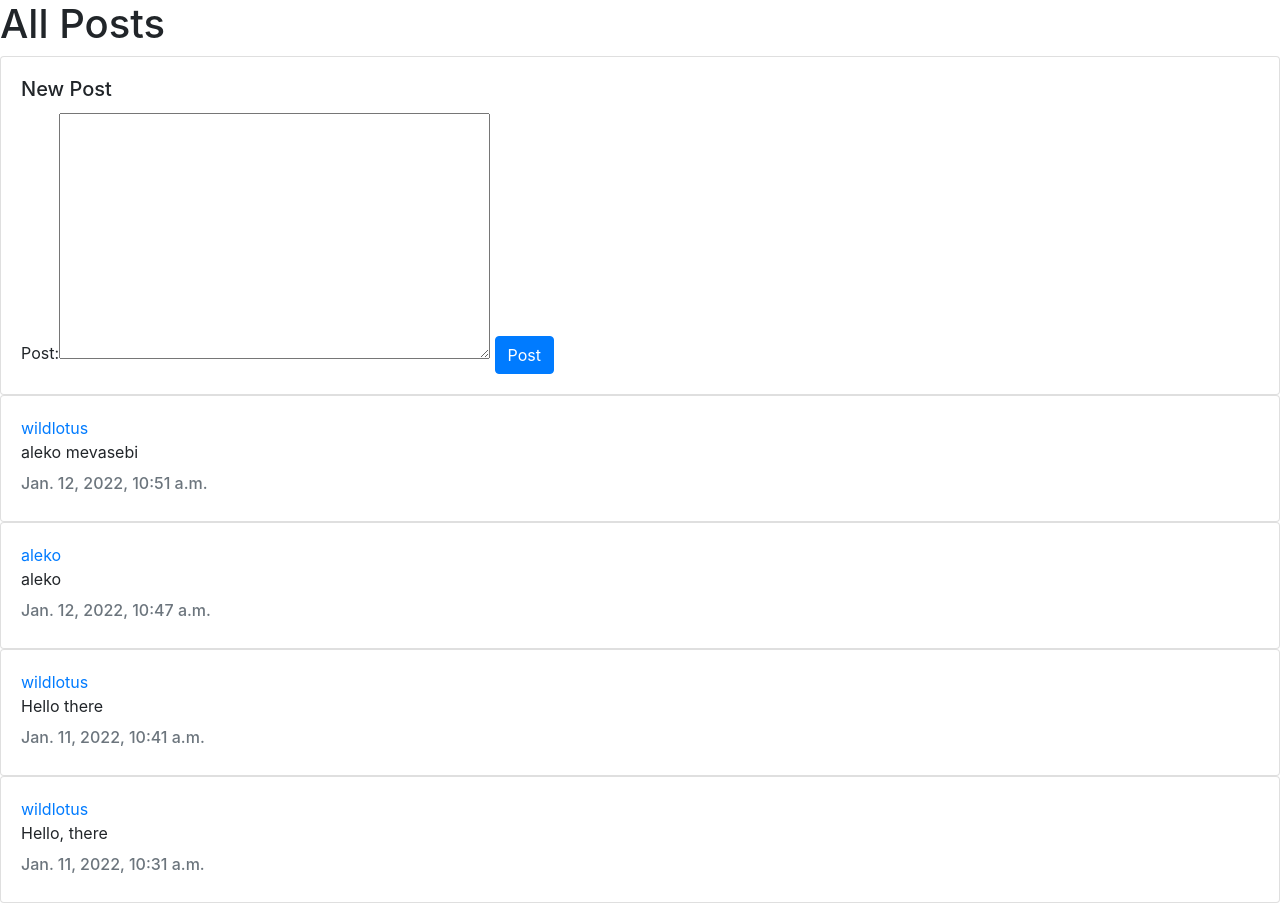
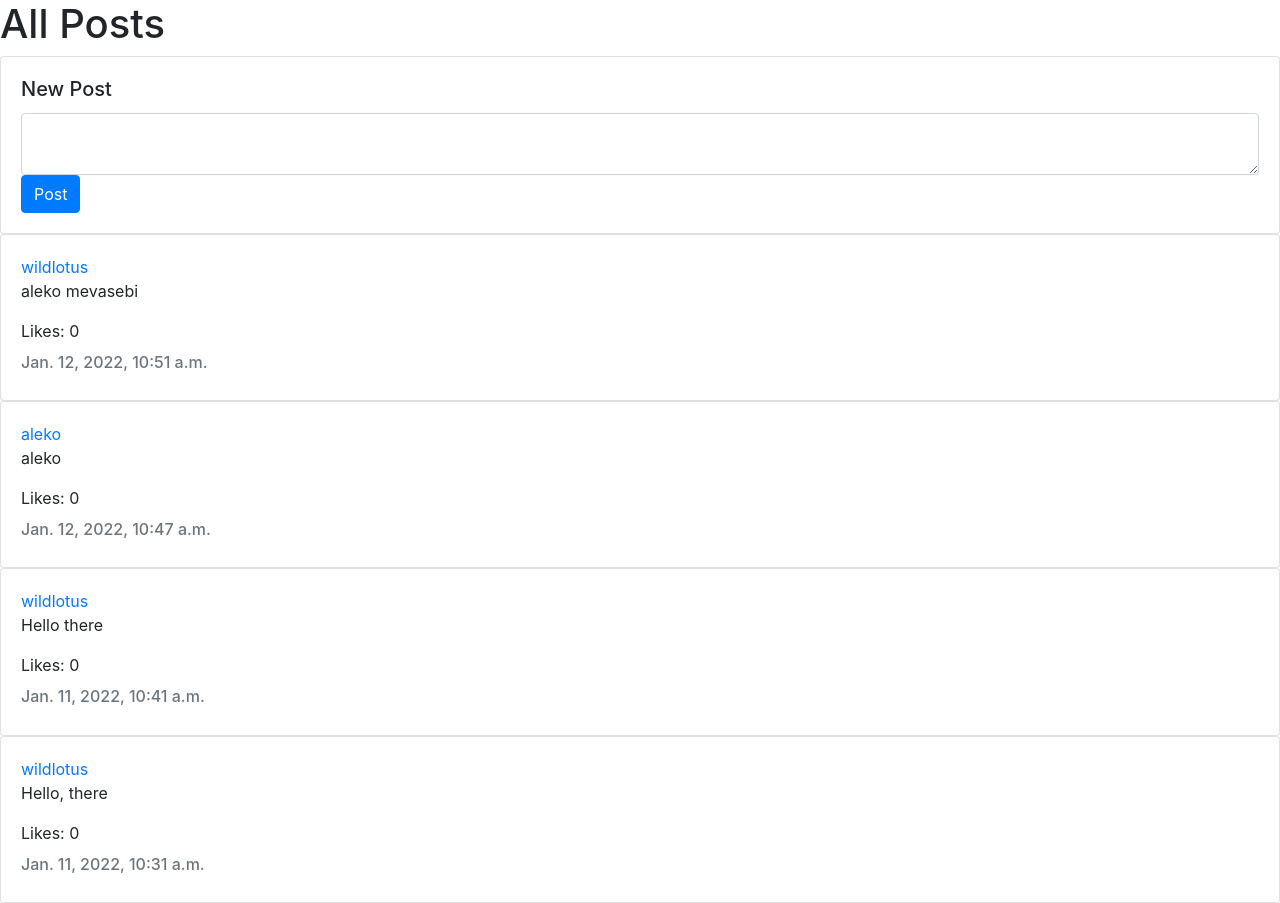
Before and after one commit to WildLotus-15/CS50W-Network-Project-4, a Django app: page / in a window 1280 px wide. Shown: the part 56-959 px from the top of the page. Run offline with Django 3.2, Linux system fonts and the light colour scheme; data comes from the database, SQL or seed files in the repository; both versions use the stored data as it was after the commit; some libraries are stand-ins or nearby versions.

Commit message:
Improved visual side

```diff
--- a/network/forms.py
+++ b/network/forms.py
@@ -2,7 +2,13 @@ from django import forms
 
 from .models import Post
 
+
 class NewPostForm(forms.ModelForm):
+    def __init__(self, *args, **kwargs):
+        super(NewPostForm, self).__init__(*args, **kwargs)
+        self.fields['post'].widget.attrs = {'class': 'form-control'}
+        self.fields['post'].label = ''
+
     class Meta:
         model = Post
         fields = ["post"]
--- a/network/models.py
+++ b/network/models.py
@@ -12,4 +12,4 @@ class Post(models.Model):
     date = models.DateTimeField(auto_now_add=True)
 
     def __str__(self):
-        return f"{self.author}: {self.post} on {self.date}"
+        return f"{self.author}: {self.post}"
--- a/network/templates/network/index.html
+++ b/network/templates/network/index.html
@@ -17,6 +17,7 @@
             <div class="card-body">
                 <a href="{% url 'profile' post.author.pk %}">{{ post.author }}</a>
                 <p class="card-text">{{ post.post }}</p>
+                <p class="card-text">Likes: {{ post.likes }}</p>
                 <h6 class="card-subtitle mb-2 text-muted">{{ post.date }}</h6>
             </div>
         </div>
--- a/network/templates/network/profile.html
+++ b/network/templates/network/profile.html
@@ -12,6 +12,6 @@
 
     <form action="{% url 'follow' profile.id %}" method="post">
         {% csrf_token %}
-        <button>Follow</button>
+        <button type="button" class="btn btn-primary">Follow</button>
     </form>
 {% endblock %}
--- a/network/views.py
+++ b/network/views.py
@@ -9,7 +9,7 @@ from .models import User, Post
 from .forms import NewPostForm
 
 def index(request):
-    posts = Post.objects.order_by('-date')
+    posts = Post.objects.order_by('-date') # Getting most recent posts
     if request.method == "POST":
         form = NewPostForm(request.POST)
         if form.is_valid():
```
Also changed, not shown: db.sqlite3.
